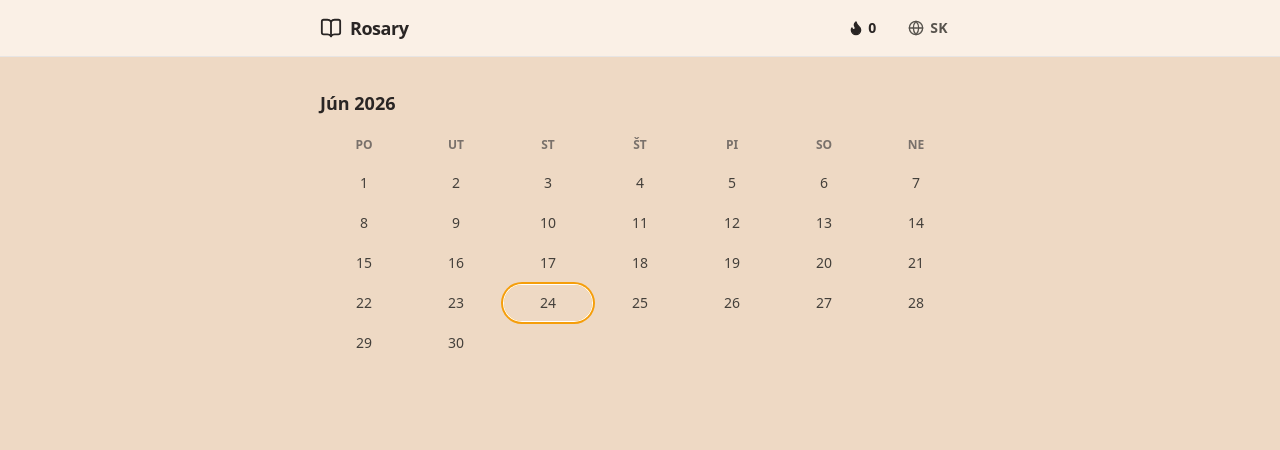
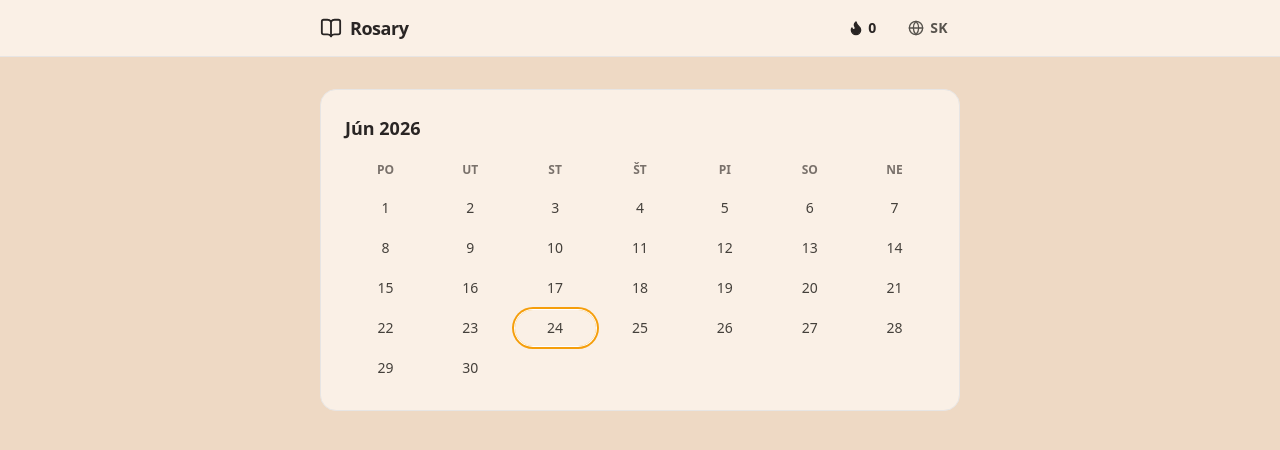
Before and after one commit to michalvoscek/rosary, a React (Vite) app: page /rosary/calendar in a window 1280 px wide. Shown: the top 450 px of the page. Built offline with nearby package versions, Linux system fonts and the light colour scheme.

Commit message:
feat: add swipe to calendar page

```diff
--- a/src/pages/StreakCalendarPage.tsx
+++ b/src/pages/StreakCalendarPage.tsx
@@ -1,53 +1,46 @@
+import { useState } from "react";
 import { useLanguage } from "../contexts/LanguageContext";
 import { usePrayerDays } from "../hooks/usePrayerDays";
 import { getDateKey } from "../lib/streak";
 import { monthNames, weekdayNamesMondayFirst } from "../data/mysteries";
+import { SwipeStack } from "../components/SwipeStack";
 
 interface Month {
   year: number;
   month: number;
 }
 
-function getMonthRange(days: Set<string>): { first: Month; last: Month } {
-  const today = new Date();
-  const last = { year: today.getFullYear(), month: today.getMonth() };
-
-  const earliest = [...days].sort()[0];
-  if (!earliest) return { first: last, last };
-
-  const [year, month] = earliest.split("-").map(Number);
-  return { first: { year, month: month - 1 }, last };
-}
-
 function monthKey(month: Month): number {
   return month.year * 12 + month.month;
 }
 
-export function StreakCalendarPage() {
-  const { t } = useLanguage();
-  const days = usePrayerDays();
-  const { first, last } = getMonthRange(days);
-  const todayKey = getDateKey();
-
-  const months: Month[] = [];
-  for (let key = monthKey(first); key <= monthKey(last); key++) {
-    months.push({ year: Math.floor(key / 12), month: key % 12 });
+function monthFromKey(key: number): Month {
+  return { year: Math.floor(key / 12), month: key % 12 };
 }
 
-  return (
-    <div className="space-y-6">
-      <div className="space-y-8">
-        {months.map(({ year, month }) => {
-          const firstDay = new Date(year, month, 1);
-          const daysInMonth = new Date(year, month + 1, 0).getDate();
+function addMonths(month: Month, delta: number): Month {
+  return monthFromKey(monthKey(month) + delta);
+}
+
+interface MonthCalendarProps {
+  month: Month;
+  days: Set<string>;
+  todayKey: string;
+}
+
+function MonthCalendar({ month, days, todayKey }: MonthCalendarProps) {
+  const { t } = useLanguage();
+  const { year, month: monthIndex } = month;
+  const firstDay = new Date(year, monthIndex, 1);
+  const daysInMonth = new Date(year, monthIndex + 1, 0).getDate();
   const offset = (firstDay.getDay() + 6) % 7;
   const cells = offset + daysInMonth;
   const trailing = (7 - (cells % 7)) % 7;
 
   return (
-            <section key={`${year}-${month}`}>
+    <div className="bg-rosary-beige-light rounded-2xl border border-stone-200 p-4 sm:p-6">
       <h2 className="mb-3 text-lg font-semibold">
-                {t({ sk: monthNames.sk[month], en: monthNames.en[month] })}{" "}
+        {t({ sk: monthNames.sk[monthIndex], en: monthNames.en[monthIndex] })}{" "}
         {year}
       </h2>
       <div className="grid grid-cols-7 gap-1">
@@ -67,7 +60,7 @@ export function StreakCalendarPage() {
         ))}
         {Array.from({ length: daysInMonth }).map((_, i) => {
           const day = i + 1;
-                  const dateKey = getDateKey(new Date(year, month, day));
+          const dateKey = getDateKey(new Date(year, monthIndex, day));
           const prayed = days.has(dateKey);
           const isToday = dateKey === todayKey;
           return (
@@ -88,10 +81,45 @@ export function StreakCalendarPage() {
           <div key={`trailing-${i}`} />
         ))}
       </div>
-            </section>
-          );
-        })}
-      </div>
     </div>
   );
 }
+
+export function StreakCalendarPage() {
+  const days = usePrayerDays();
+  const today = new Date();
+  const [month, setMonth] = useState<Month>({
+    year: today.getFullYear(),
+    month: today.getMonth(),
+  });
+  const todayKey = getDateKey();
+
+  const handleSwitch = (direction: "up" | "down") => {
+    setMonth((m) => addMonths(m, direction === "up" ? 1 : -1));
+  };
+
+  return (
+    <SwipeStack
+      prev={
+        <MonthCalendar
+          month={addMonths(month, -1)}
+          days={days}
+          todayKey={todayKey}
+        />
+      }
+      current={
+        <MonthCalendar month={month} days={days} todayKey={todayKey} />
+      }
+      next={
+        <MonthCalendar
+          month={addMonths(month, 1)}
+          days={days}
+          todayKey={todayKey}
+        />
+      }
+      onSwitch={handleSwitch}
+      canGoDown={() => true}
+      syncKey={monthKey(month)}
+    />
+  );
+}
```
Lines whose indentation alone changed are shown as unchanged.
